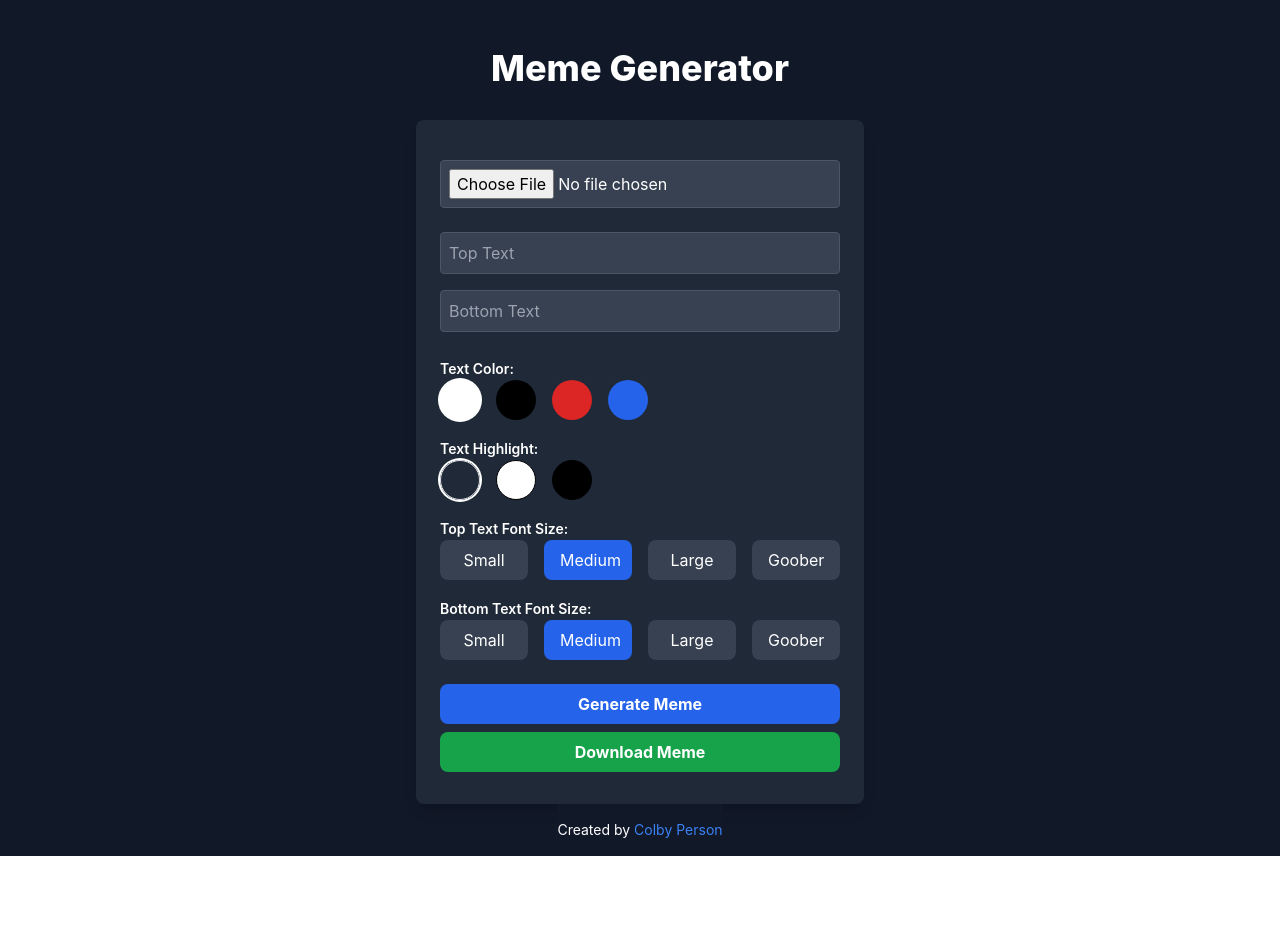
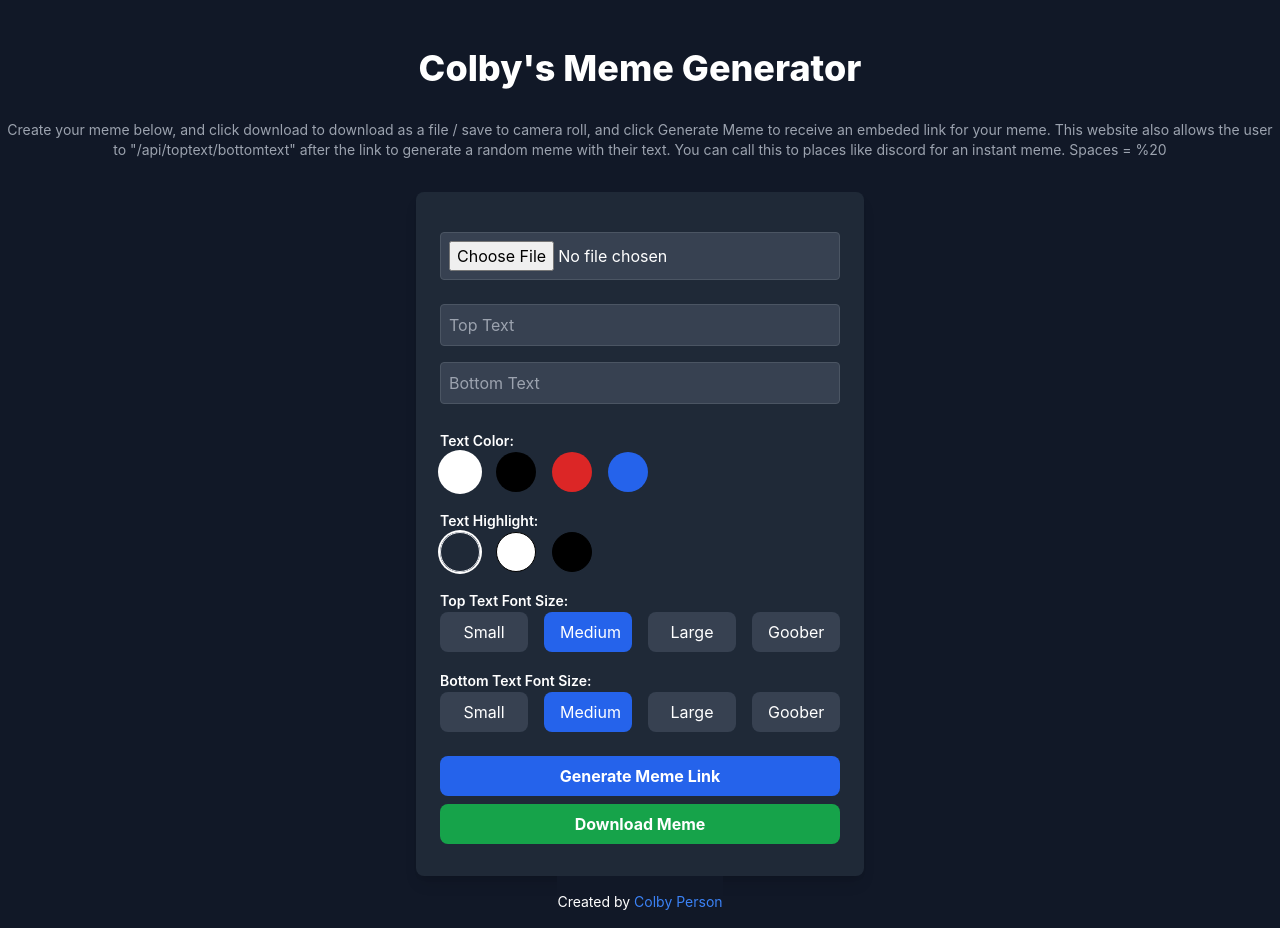
Before and after one commit to LetsGetRemixed/MemeGenerator, a React (Create React App) app in the folder meme-generator/: page / in a window 1280 px wide. Before the commit the page ends 856 px from the top, so only its background shows below. Built offline with nearby package versions, Linux system fonts and the light colour scheme.

Commit message:
Impact font, description, and title change

```diff
--- a/meme-generator/src/components/Memegenerator.js
+++ b/meme-generator/src/components/Memegenerator.js
@@ -32,14 +32,24 @@ function MemeGenerator() {
   };
 
   useEffect(() => {
+    // Load Impact font
+    const font = new FontFace('Impact', 'url(./impacted.ttf)');
+    font.load().then(() => {
+      document.fonts.add(font);
+    });
+
+    // Handle loading dots animation
     if (isLoading) {
       const interval = setInterval(() => {
         setLoadingDots((prev) => (prev % 3) + 1);
       }, 500); // Update dots every 500ms
+
+      // Cleanup interval on unmount or when isLoading changes
       return () => clearInterval(interval);
     }
   }, [isLoading]);
 
+  // isMobile function remains the same
   const isMobile = () => {
     return /Mobi|Android|iPhone|iPad|iPod/i.test(navigator.userAgent);
   };
@@ -127,11 +137,16 @@ function MemeGenerator() {
     { size: 'text-6xl', label: 'Goober' },
   ];
 
-
+  const textStyle = {
+    fontFamily: 'Impact, Arial, sans-serif',
+    WebkitTextStroke: '.5px black',    // Adds a black stroke around the text
+    // Adds letter spacing
+  };
 
   return (
     <div className="min-h-screen bg-gray-900 text-white pt-12 flex flex-col items-center justify-center">
-      <h1 className="text-center text-4xl font-extrabold mb-8">Meme Generator</h1>
+      <h1 className="text-center text-4xl font-extrabold mb-8">Colby's Meme Generator</h1>
+      <p className="text-center text-sm text-gray-400 mb-8">Create your meme below, and click download to download as a file / save to camera roll, and click Generate Meme to receive an embeded link for your meme. This website also allows the user to "/api/toptext/bottomtext" after the link to generate a random meme with their text. You can call this to places like discord for an instant meme. Spaces = %20</p>
       <div className="bg-gray-800 p-6 rounded-lg shadow-lg max-w-md w-full">
         <input
           type="file"
@@ -141,8 +156,8 @@ function MemeGenerator() {
         {selectedImage && (
           <div id="meme" className="relative w-full h-64 mb-4">
             <img src={selectedImage} alt="meme" className="object-cover w-full h-full rounded-lg" />
-            <p className={`absolute top-2 left-0 right-0 text-center font-extrabold drop-shadow-lg ${textColor} ${highlightColor} ${topFontSize}`}>{topText}</p>
-            <p className={`absolute bottom-2 left-0 right-0 text-center font-extrabold drop-shadow-lg ${textColor} ${highlightColor} ${bottomFontSize}`}>{bottomText}</p>
+            <p className={`absolute top-2 left-0 right-0 text-center font-extrabold ${textColor} ${highlightColor} ${topFontSize}`} style={textStyle}>{topText}</p>
+            <p className={`absolute bottom-2 left-0 right-0 text-center font-extrabold ${textColor} ${highlightColor} ${bottomFontSize}`} style={textStyle}>{bottomText}</p>
           </div>
         )}
         <input
@@ -217,7 +232,7 @@ function MemeGenerator() {
             onClick={handleGenerateMeme}
             className="py-2 mb-2 bg-blue-600 hover:bg-blue-700 text-white font-bold rounded-lg transition duration-200"
           >
-            Generate Meme
+            Generate Meme Link
           </button>
 
           <button
```
Also changed, not shown: meme-generator/public/Impacted.ttf (added), meme-generator/public/impact.ttf (added).
